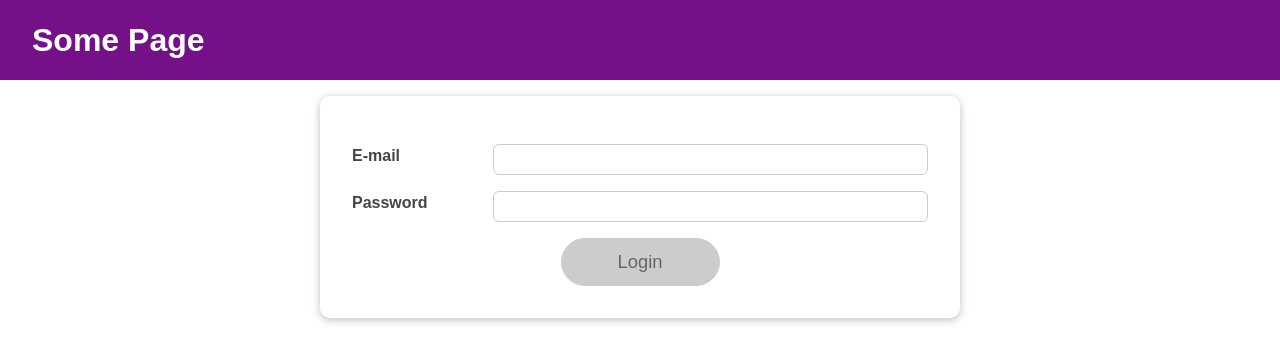
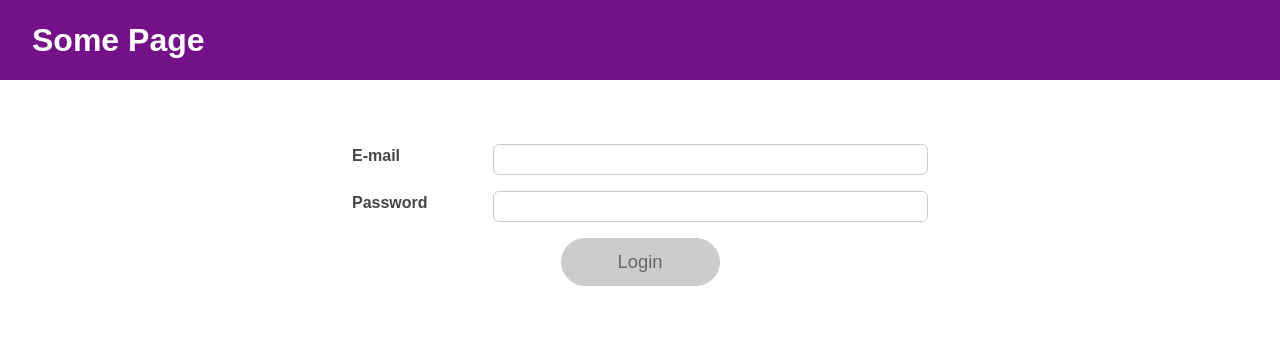
Before and after one commit to Marko-Blazevic/login-validation, a React (Create React App) app: page / in a window 1280 px wide. Shown: the top 362 px of the page. Built offline with nearby package versions, Linux system fonts and the light colour scheme.

Commit message:
Card module css change

```diff
--- a/src/components/UI/Card/Card.module.css
+++ b/src/components/UI/Card/Card.module.css
@@ -1,5 +1,5 @@
 .card {
   background: white;
-  box-shadow: 0 2px 8px rgba(0, 0, 0, 0.26);
+  /* box-shadow: 0 2px 8px rgba(0, 0, 0, 0.26); */
   border-radius: 10px;
 }
```
